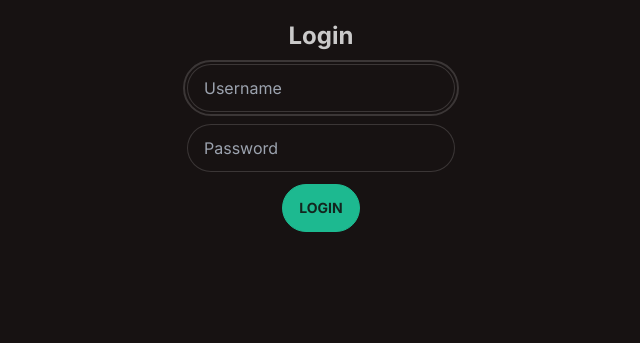
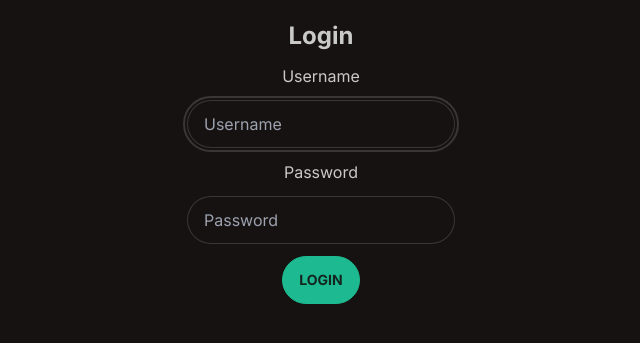
Before and after one commit to mlhmz/library_management, a Django app: page /accounts/login/ in a window 1280 px wide. Shown: the part 64-407 px from the top of the page, without its empty margins (319-959 px from the left). Run offline with Django 4.2, Linux system fonts and the light colour scheme; style sheets or scripts are compiled from the project's sources.

Commit message:
Improve login looks and accessibility

```diff
--- a/library/templates/registration/login.html
+++ b/library/templates/registration/login.html
@@ -9,9 +9,11 @@
         <form method="post" action="{% url 'login' %}" class="flex flex-col items-center gap-3">
             {% csrf_token %}
             <h1 class="text-2xl font-bold">Login</h1>
+            <label for="id_username">Username</label>
             <input type="text" name="username" placeholder="Username" autofocus="" autocapitalize="none"
                    autocomplete="username" maxlength="150"
                    required="" id="id_username" class="input input-bordered">
+            <label for="id_password">Password</label>
             <input type="password" name="password" placeholder="Password" autocomplete="current-password" required=""
                    id="id_password"
                    class="input input-bordered">
@@ -20,7 +22,7 @@
             <input type="hidden" name="next" value="{{ next }}">
         </form>
         {% if form.errors %}
-            <p>Your username and password didn't match. Please try again.</p>
+            <p class="text-red-600">Your username and password didn't match. Please try again.</p>
         {% endif %}
     </div>
 {% endblock %}
```
